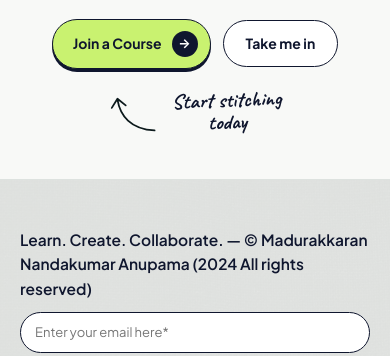
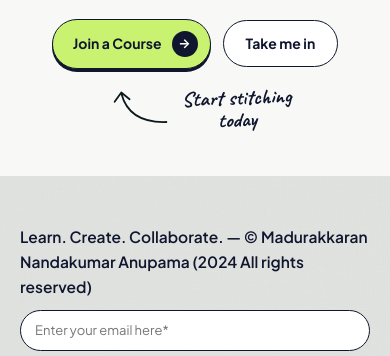
Before and after one commit to idkshetty/stitchwithus, a website: page frontend/index.html in a window 390 px wide. Shown: the part 3294-3650 px from the top of the page. Drawn offline with Linux system fonts and the light colour scheme; no server answers; a web font is replaced by a local one.

Commit message:
Refine desktop kit and closing CTA arrow alignments

```diff
--- a/frontend/css/styles.css
+++ b/frontend/css/styles.css
@@ -483,6 +483,10 @@ button { cursor: pointer; background: none; border: 0; }
 .closing-title {
   white-space: pre-line;
 }
+.hand-arrow-desktop {
+  margin-left: -106px;
+  margin-top: -48px;
+}
 .hand-arrow-mobile { display: none; }
 
 .teal-media-wrap {
@@ -647,8 +651,6 @@ button { cursor: pointer; background: none; border: 0; }
   transition: background 0.15s ease;
 }
 .rail-more-pill:hover { background: var(--lime-hover); }
-
-.arrow-mobile { display: none; }
 
 /* Band 4: Community Archive & Testimonials */
 .section-pad { padding: clamp(48px, 6vw, 84px) 0; }
@@ -822,15 +824,20 @@ button { cursor: pointer; background: none; border: 0; }
   margin-top: 4px;
 }
 .closing-hand-note {
-  position: absolute;
-  left: calc(100% + 22px);
-  top: -10px;
-  transform: rotate(-10deg);
-  display: grid;
-  justify-items: center;
+  flex-basis: 100%;
+  display: flex;
+  align-items: flex-start;
+  justify-content: center;
+  gap: 8px;
+  margin-top: 6px;
+  padding-left: 42px;
+  transform: rotate(-3deg);
   color: var(--ink);
-  pointer-events: none;
   white-space: nowrap;
+}
+.closing-arrow {
+  flex-shrink: 0;
+  margin-top: -4px;
 }
 
 /* Band 6: Giant Cropped Script Footer (#eceeea) */
@@ -1123,17 +1130,10 @@ button { cursor: pointer; background: none; border: 0; }
 @media (max-width: 760px) {
   .closing-cta-row { width: 100%; }
   .closing-hand-note {
-    position: static;
-    width: 100%;
+    padding-left: 12px;
     transform: rotate(-2deg);
-    margin-top: 10px;
-    display: flex;
-    align-items: flex-end;
-    justify-content: center;
-    gap: 10px;
+    margin-top: 8px;
   }
-  .arrow-desktop { display: none; }
-  .arrow-mobile { display: block; flex-shrink: 0; }
 }
 
 @media (max-width: 860px) {
--- a/frontend/js/views.js
+++ b/frontend/js/views.js
@@ -188,8 +188,8 @@ export function homeMarkup(data) {
         </a>
         <div class="hand-note-wrap">
           <span class="hand-note-text" data-edit="home.tealHandNote">${e(h.tealHandNote).replace(/\n/g, '<br>')}</span>
-          <svg class="hand-arrow-desktop" width="80" height="46" viewBox="0 0 80 46" fill="none" aria-hidden="true">
-            <path d="M66 10 C50 38, 22 38, 8 14 M5 24 L8 13 L18 17" stroke="#ffffff" stroke-width="1.8" stroke-linecap="round" stroke-linejoin="round"/>
+          <svg class="hand-arrow-desktop" width="84" height="34" viewBox="0 0 84 34" fill="none" aria-hidden="true">
+            <path d="M78 24 C50 26, 26 20, 10 8 M11 19 L9 7 L21 8" stroke="#ffffff" stroke-width="2" stroke-linecap="round" stroke-linejoin="round"/>
           </svg>
           <svg class="hand-arrow-mobile" width="58" height="58" viewBox="0 0 58 58" fill="none" aria-hidden="true">
             <path d="M18 50 C48 48, 52 14, 8 14 M16 7 L7 14 L16 21" stroke="#ffffff" stroke-width="1.9" stroke-linecap="round" stroke-linejoin="round"/>
@@ -313,13 +313,10 @@ export function homeMarkup(data) {
         </a>
         ${data.sections.showCollaborate !== false ? `<a href="${e(safeLink(h.collabFormUrl))}" target="_blank" rel="noopener noreferrer" class="btn btn-outline" data-edit="home.collabButton">${e(h.collabButton)}</a>` : ''}
         <div class="closing-hand-note">
-          <svg class="arrow-mobile" width="54" height="44" viewBox="0 0 54 44" fill="none" aria-hidden="true">
-            <path d="M46 38 C22 36, 12 22, 10 6 M4 14 L10 5 L18 12" stroke="#0c1a1c" stroke-width="1.8" stroke-linecap="round" stroke-linejoin="round"/>
+          <svg class="closing-arrow" width="64" height="44" viewBox="0 0 64 44" fill="none" aria-hidden="true">
+            <path d="M56 36 C28 36, 16 24, 12 6 M5 14 L12 5 L20 12" stroke="#0c1a1c" stroke-width="1.8" stroke-linecap="round" stroke-linejoin="round"/>
           </svg>
           <span class="hand-note-text" data-edit="home.closingHandNote" style="font-size:1.3rem">${e(h.closingHandNote).replace(/\n/g, '<br>')}</span>
-          <svg class="arrow-desktop" width="64" height="44" viewBox="0 0 64 46" fill="none" aria-hidden="true">
-            <path d="M48 6 C38 28, 22 36, 8 28 M15 22 L7 28 L14 36" stroke="#0c1a1c" stroke-width="1.8" stroke-linecap="round" stroke-linejoin="round"/>
-          </svg>
         </div>
       </div>
     </div>
```
